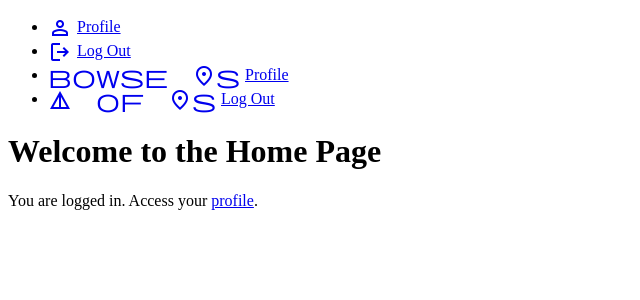
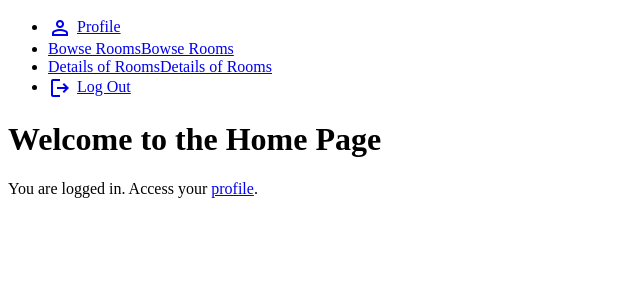
Before and after one commit to OsAlansari/CS333-Project, a PHP site: page /index.php in a window 1280 px wide. Shown: the top 300 px of the page, without its empty margins (0-640 px from the left). Run offline with PHP 8.4, Linux system fonts and the light colour scheme; a user stored in the database is signed in.

Commit message:
Admin Log in

```diff
--- a/serverSide/index.php
+++ b/serverSide/index.php
@@ -35,14 +35,14 @@ $isLoggedIn = isset($_SESSION['user_id']);
                 <li><a href="profile.php">
                     <span class="material-symbols-outlined">person</span>Profile
                 </a></li>
+                <li><a href="room_browse.php">
+                    <span class="">Bowse Rooms</span>Bowse Rooms
+                </a></li>
+                <li><a href="room_details.php">
+                    <span class="">Details of Rooms</span>Details of Rooms
+                </a></li>
                 <li><a href="logout.php">
                     <span class="material-symbols-outlined">logout</span>Log Out
-                </a></li>
-                <li><a href="room_browse.php">
-                    <span class="material-symbols-outlined">Bowse Rooms</span>Profile
-                </a></li>
-                <li><a href="room_details.php">
-                    <span class="material-symbols-outlined">Details of Rooms</span>Log Out
                 </a></li>
             <?php else: ?>
                 <li><a href="login-register.php">
--- a/serverSide/login-register.php
+++ b/serverSide/login-register.php
@@ -85,7 +85,7 @@ if ($_SERVER['REQUEST_METHOD'] === 'POST') {
     <div class="login">
         <form method="POST" action="">
             <label for="chk" aria-hidden="true">Login</label>
-            <input type="email" name="email" placeholder="Email" required>
+            <input type="text" name="email" placeholder="Email" required>
             <input type="password" name="password" placeholder="Password" required>
             <button type="submit" name="login">Login</button>
         </form>
```
